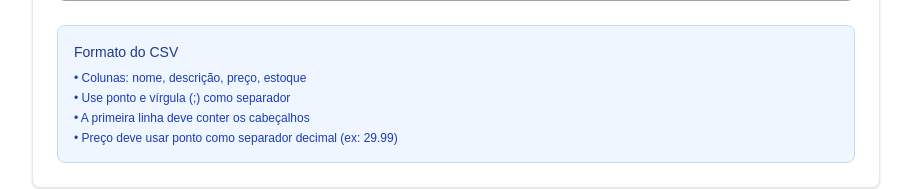
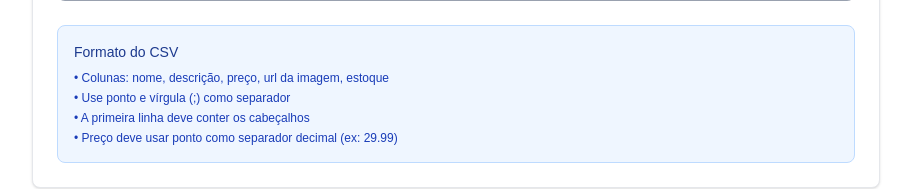
Before and after one commit to oiviana/next-auth-products-frontend, a Next.js app: page /seller/products/new in a window 1280 px wide. Shown: the part 594-783 px from the top of the page, without its empty margins (184-1095 px from the left). Built offline with nearby package versions, Linux system fonts and the light colour scheme.

Commit message:
upload message

```diff
--- a/src/components/forms/UploadCSV/index.tsx
+++ b/src/components/forms/UploadCSV/index.tsx
@@ -162,7 +162,7 @@ export default function UploadCSV() {
       <div className="bg-blue-50 border border-blue-200 rounded-lg p-4">
         <h4 className="text-sm font-medium text-blue-900 mb-2">Formato do CSV</h4>
         <ul className="text-xs text-blue-800 space-y-1">
-          <li>• Colunas: nome, descrição, preço, estoque</li>
+          <li>• Colunas: nome, descrição, preço, url da imagem, estoque</li>
           <li>• Use ponto e vírgula (;) como separador</li>
           <li>• A primeira linha deve conter os cabeçalhos</li>
           <li>• Preço deve usar ponto como separador decimal (ex: 29.99)</li>
```
